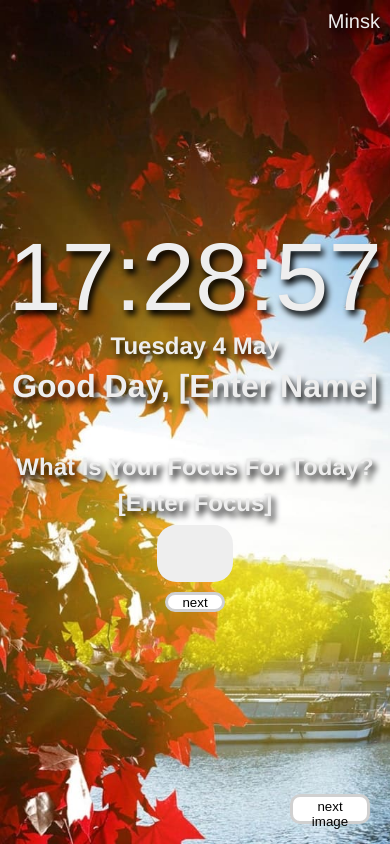
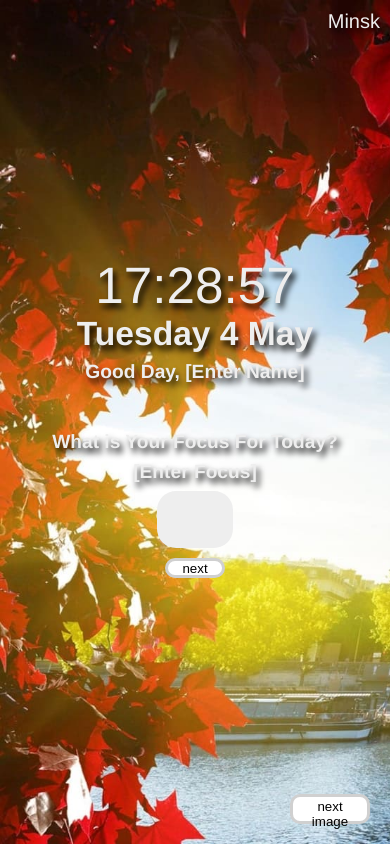
Before and after one commit to drapejny/RPI, a plain HTML site: page Task 2/index.html in a window 390 px wide. Drawn offline with Linux system fonts and the light colour scheme; no server answers.

Commit message:
Add files via upload

```diff
--- a/Task 2/css/style.css
+++ b/Task 2/css/style.css
@@ -5,6 +5,7 @@
   }
 
   body {
+    transition: background-image 1s ease-in-out;
     font-family: 'Helvetica', sans-serif;
     display: flex;
     flex-direction: column;
@@ -58,10 +59,10 @@
 
   @keyframes shake {
     0% { transform: translate(1px, 1px) rotate(0deg); }
-    10% { transform: translate(-1px, -2px) rotate(-1deg); }
+    10% { transform: translate(-1px, -2px) rotate(-10deg); }
     30% { transform: translate(3px, 2px) rotate(0deg); }
-    50% { transform: translate(-1px, 2px) rotate(-1deg); }
-    70% { transform: translate(3px, 1px) rotate(-1deg); }
+    50% { transform: translate(-1px, 2px) rotate(-10deg); }
+    70% { transform: translate(3px, 1px) rotate(-10deg); }
     90% { transform: translate(1px, 2px) rotate(0deg); }
   }
 
@@ -78,7 +79,7 @@
 
   .quote {
     color: black;
-    font: 1.2rem Georgia, serif;
+    font: 1.2rem Helvetica, serif;
     margin: 0;
     background: #eee;
     padding: 1em;
@@ -103,6 +104,7 @@
   }
   .btn:hover {
     filter: grayscale(.1);
+    transform: scale(1.01);
     cursor: pointer;
   }
   .btn:active,
@@ -124,21 +126,42 @@
     margin: 10px;
   }
   .nextBtn:hover {
-    filter: grayscale(.8);
+    filter: grayscale(.1);
+    transform: scale(1.01);
     cursor: pointer;
   }
-  .nextBtn:active,
-  .nextBtn:focus {
-    outline: 0;
-  }
+
   .nextBtn:active{
     transform: scale(1.05)
   }
 
 
 
-  @media (max-width: 700px) {
-    .time {
-      font-size: 6rem;
+  @media(max-width: 800px){
+    .time{
+      font-size: 4.5rem;
     }
-  }
+    .date{
+    font-size: 3rem;
+    }
+    h1{
+    font-size: 1.5rem;
+    }
+    h2{
+      font-size: 1.5rem;
+    }
+    }
+    @media(max-width: 600px){
+      .time{
+        font-size: 3.2rem;
+      }
+      .date{
+      font-size: 2.1rem;
+      }
+      h1{
+      font-size: 1.2rem;
+      }
+      h2{
+        font-size: 1.2rem;
+      }
+    }
--- a/Task 2/main.js
+++ b/Task 2/main.js
@@ -19,6 +19,15 @@ const city = document.querySelector('.city');
 let nextImgIndex = 0;
 
 
+var imageIndex = 0;
+let today = new Date();
+
+var images = new Array(24);
+setImages("night", 0, 6);
+setImages("morning", 6, 12);
+setImages("day", 12, 18);
+setImages("evening", 18, 24);
+
 function viewBgImage(src) {
     const img = new Image();
     img.src = src;
@@ -37,19 +46,6 @@ function getImage() {
 }
 
 
-
-
-
-var imageIndex = 0;
-let today = new Date();
-
-var images = new Array(24);
-setImages("night", 0, 6);
-setImages("morning", 6, 12);
-setImages("day", 12, 18);
-setImages("evening", 18, 24);
-for (var i = 0; i < 24; i++)
-    console.log(images[i] + " ");
 
 
 function setImages(timeOfDay, startIdx, endIdx) {
```
Lines whose indentation alone changed are shown as unchanged.
